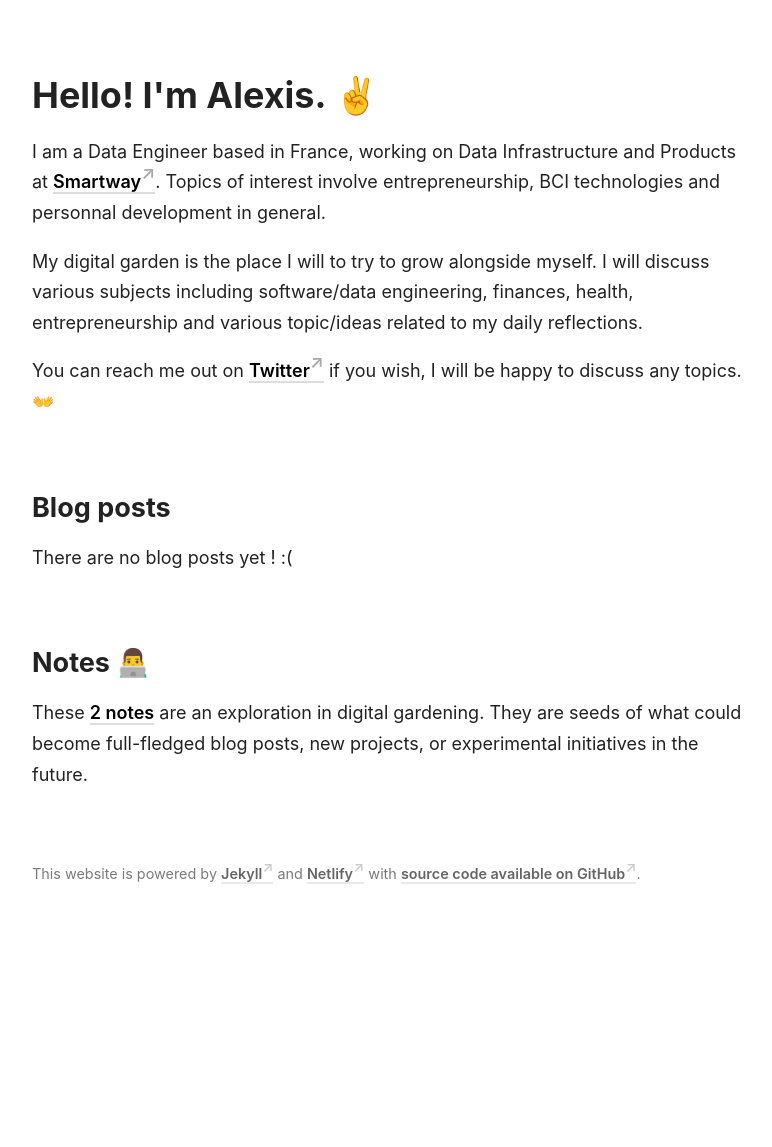
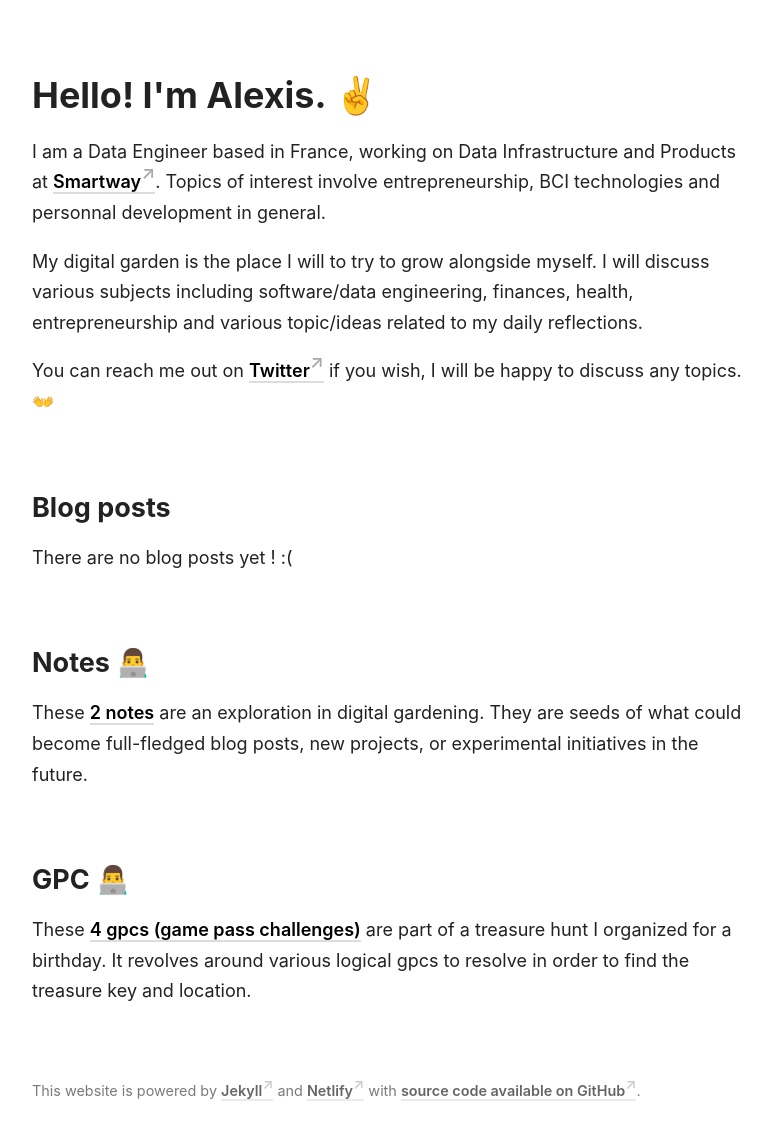
Before and after one commit to alexismanuel/alexismanuel.com, a Jekyll site: the page built from _pages/index.md, in a window 1280 px wide. Shown: the whole page, without its empty margins (248-1020 px from the left). Built offline with Jekyll 4.4.1, drawn with Linux system fonts in a browser that asks for light colours; emoji names are drawn with the system emoji font; before the commit the page ends 930 px from its top, so only the background shows below that.

Commit message:
:sparkles: Add gpcs pages boilerplates

```diff
--- a/_config.yml
+++ b/_config.yml
@@ -17,6 +17,9 @@ sass:
   style:            :compressed
 
 collections:
+  gpcs:
+    output: true
+    permalink: /gpcs/:path
   notes:
     output: true
     permalink: /notes/:path
@@ -30,3 +33,7 @@ defaults:
       path: "_notes/**/*.md"
     values:
       layout: "note"
+  - scope:
+      path: "_gpcs/**/*.md"
+    values:
+      layout: "gpc"
--- a/_pages/index.md
+++ b/_pages/index.md
@@ -46,5 +46,12 @@ permalink: /
         These <a class="internal-link" href="/notes">{{ notes.size | minus: 1 }} notes</a> are an exploration in digital gardening. They are seeds of what could become full-fledged blog posts, new projects, or experimental initiatives in the future.
       </p>
     </div>
+    <div class="grid-element">
+      <h2>GPC 👨‍💻</h2>
+      {% assign gpcs = site.gpcs | where_exp: "item", "item.path contains 'gpcs'" %}
+      <p>
+        These <a class="internal-link" href="/gpcs">{{ gpcs.size | minus: 1 }} gpcs (game pass challenges)</a> are part of a treasure hunt I organized for a birthday. It revolves around various logical gpcs to resolve in order to find the treasure key and location.
+      </p>
+    </div>
   </div>
 </div>
```
Also changed, not shown: README.md (+5 -0 lines), _gpcs/epreuve-1.md (added, +7 -0 lines), _gpcs/epreuve-2.md (added, +7 -0 lines), _gpcs/epreuve-3.md (added, +7 -0 lines), _gpcs/epreuve-4.md (added, +7 -0 lines), _gpcs/index.html (added, +20 -0 lines), _layouts/gpc.html (added, +38 -0 lines).
